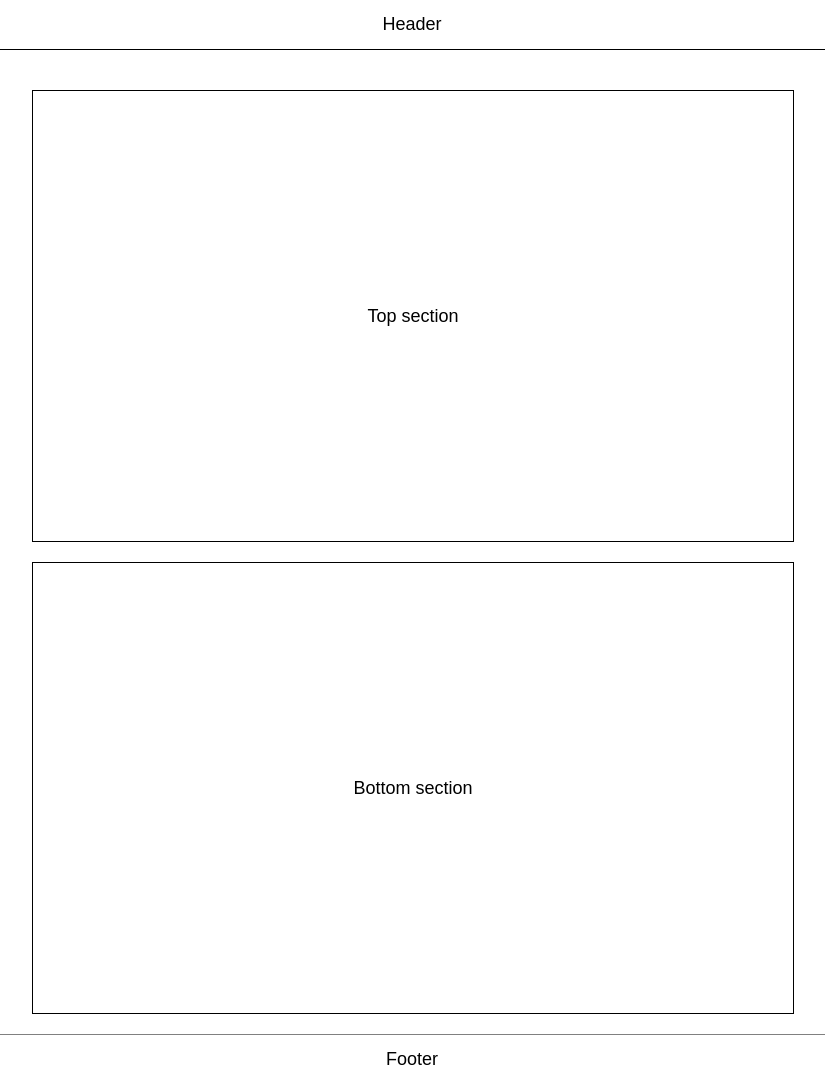
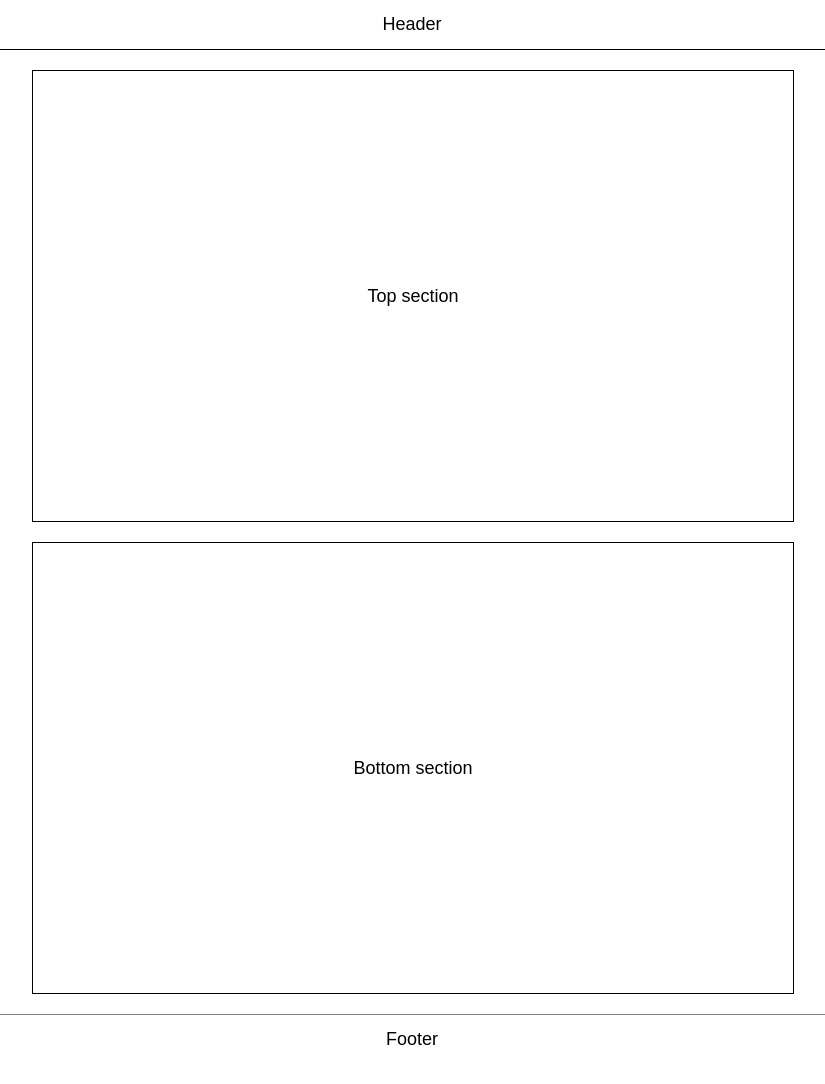
Before and after one commit to ooloo-io/github-flow-demircaner, a website: page src/index.html in a window 1280 px wide. Shown: the whole page, without its empty margins (228-1053 px from the left). Drawn offline with nearby package versions, Linux system fonts and the light colour scheme.

Commit message:
Remove extra space below the header

```diff
--- a/src/styles.css
+++ b/src/styles.css
@@ -39,7 +39,6 @@ body {
 
 .footer {
   border-top: 1px solid gray;
->>>>>>> 13e491a (Add bottom section)
 }
 
 .section {
@@ -50,3 +49,7 @@ body {
   align-items: center;
   border: 1px solid black;
 }
+
+.section:first-child {
+  margin-top: 0;
+}
```
